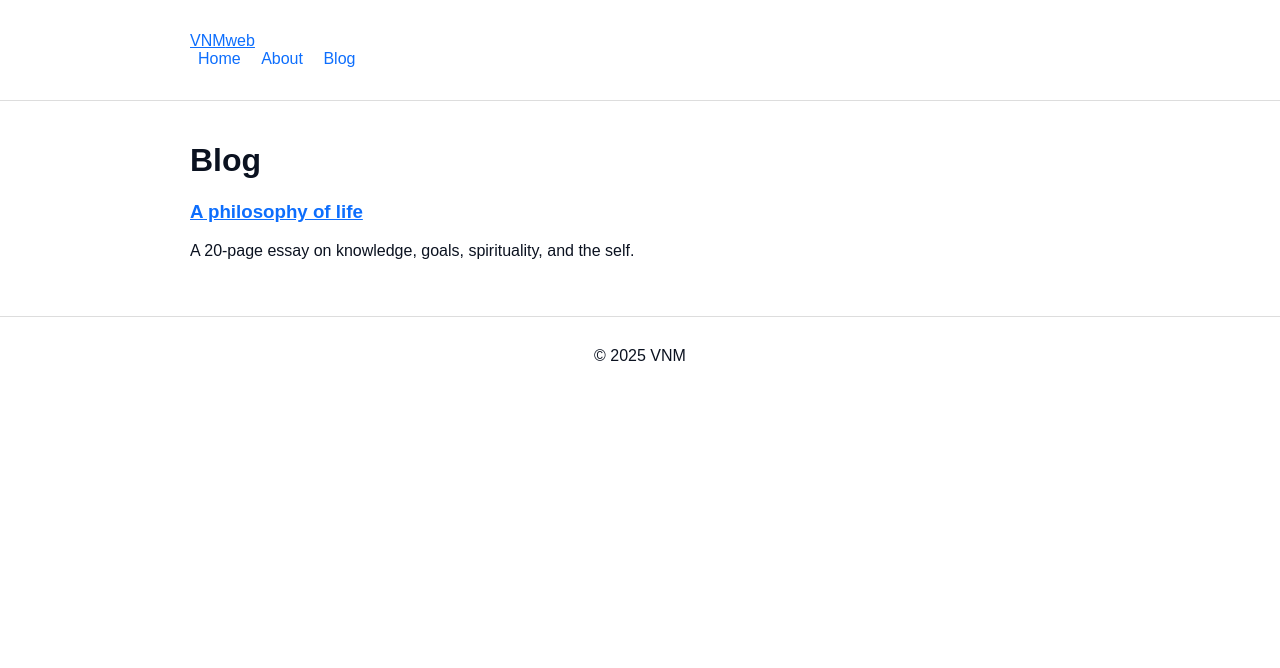
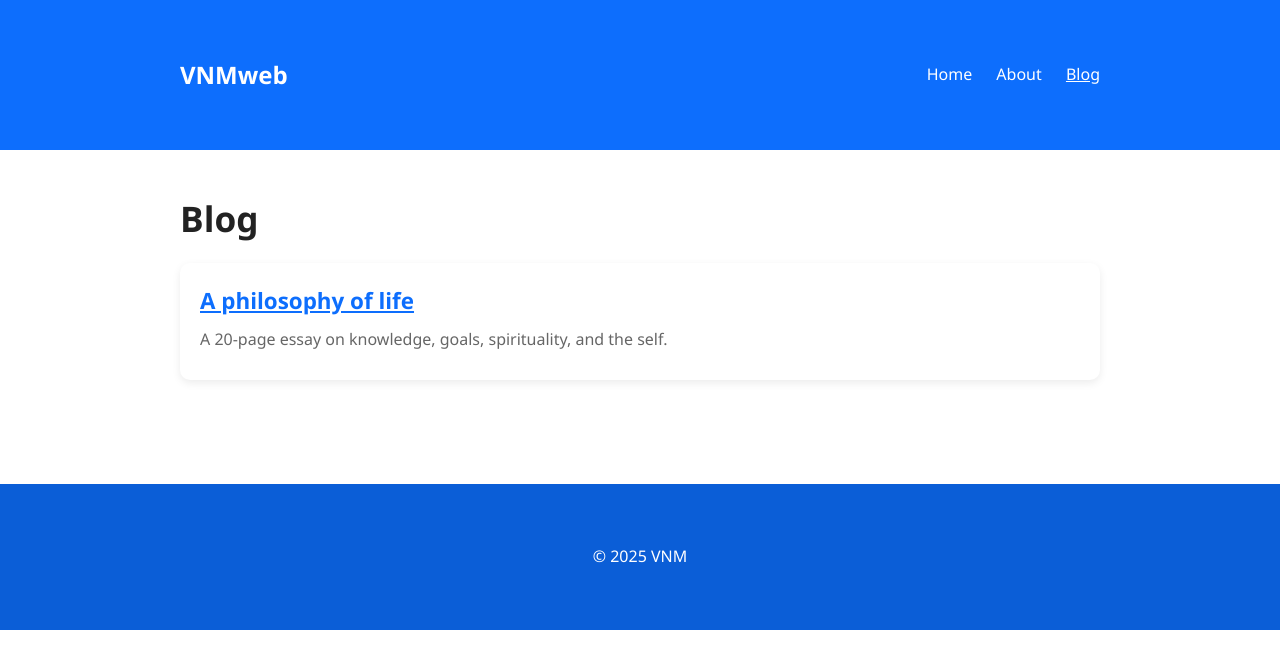
Before and after one commit to vnmweb/vnmweb.github.io, a plain HTML site: page blog.html in a window 1280 px wide. Drawn offline with Linux system fonts and the light colour scheme.

Commit message:
Update style.css

```diff
--- a/style.css
+++ b/style.css
@@ -1,11 +1,121 @@
 :root{
   --bg: #ffffff;
-  --text: #0b1220;
-  --accent: #0d6efd;
+  --text: #222222;
+  --accent: #0d6efd;   /* blue */
+  --accent-dark: #0b5ed7;
+  --light-gray: #f5f7fa;
 }
-body{margin:0;background:var(--bg);color:var(--text);font-family:sans-serif;}
-a{color:var(--accent);}
-.navbar{padding:12px;background:var(--bg);border-bottom:1px solid #ddd;}
-.nav-links a{margin:0 8px;text-decoration:none;}
-.container{max-width:900px;margin:auto;padding:20px;}
-.footer{border-top:1px solid #ddd;padding:10px;text-align:center;margin-top:20px;}
+
+* { box-sizing: border-box; margin: 0; padding: 0; }
+body {
+  font-family: 'Segoe UI', Roboto, Helvetica, Arial, sans-serif;
+  background: var(--bg);
+  color: var(--text);
+  line-height: 1.6;
+}
+
+/* NAVBAR */
+.navbar {
+  background: var(--accent);
+  color: white;
+  padding: 16px 0;
+}
+.nav-inner {
+  max-width: 960px;
+  margin: auto;
+  padding: 0 20px;
+  display: flex;
+  justify-content: space-between;
+  align-items: center;
+}
+.brand {
+  font-size: 1.5rem;
+  font-weight: 700;
+  color: white;
+  text-decoration: none;
+}
+.nav-links a {
+  color: white;
+  text-decoration: none;
+  margin-left: 20px;
+  font-weight: 500;
+}
+.nav-links a:hover, .nav-links a.active {
+  text-decoration: underline;
+}
+
+/* HERO */
+.hero {
+  text-align: center;
+  padding: 60px 20px;
+  background: var(--light-gray);
+}
+.hero h1 {
+  font-size: 2.8rem;
+  margin-bottom: 12px;
+}
+.hero p {
+  font-size: 1.2rem;
+  color: #555;
+}
+
+/* CONTENT */
+.container {
+  max-width: 960px;
+  margin: auto;
+  padding: 40px 20px;
+}
+h1, h2, h3 {
+  margin-bottom: 16px;
+  font-weight: 700;
+}
+h1 { font-size: 2.2rem; }
+h2 { font-size: 1.6rem; }
+h3 { font-size: 1.2rem; }
+
+/* BLOG CARD */
+.post {
+  background: white;
+  padding: 20px;
+  margin-bottom: 24px;
+  border-radius: 10px;
+  box-shadow: 0 3px 8px rgba(0,0,0,0.08);
+}
+.post h3 {
+  font-size: 1.4rem;
+  margin-bottom: 8px;
+}
+.post p {
+  color: #666;
+  margin-bottom: 8px;
+}
+.meta {
+  font-size: 0.9rem;
+  color: #888;
+}
+
+/* FOOTER */
+.footer {
+  background: var(--accent-dark);
+  color: white;
+  padding: 20px;
+  text-align: center;
+  margin-top: 40px;
+}
+.footer .small {
+  font-size: 0.9rem;
+  color: #d6e3ff;
+}
+
+/* LINKS & BUTTONS */
+a { color: var(--accent); }
+.btn {
+  display: inline-block;
+  padding: 10px 16px;
+  border-radius: 6px;
+  background: var(--accent);
+  color: white;
+  text-decoration: none;
+  font-weight: 600;
+}
+.btn:hover { background: var(--accent-dark); }
```
